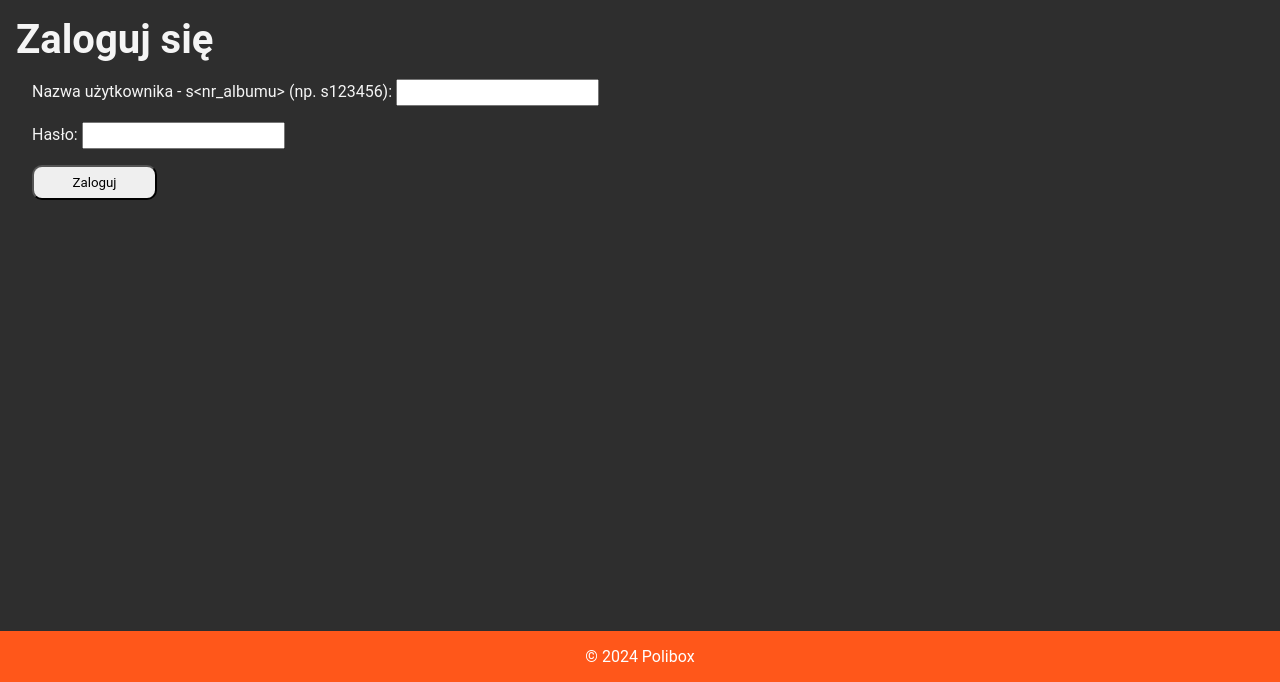
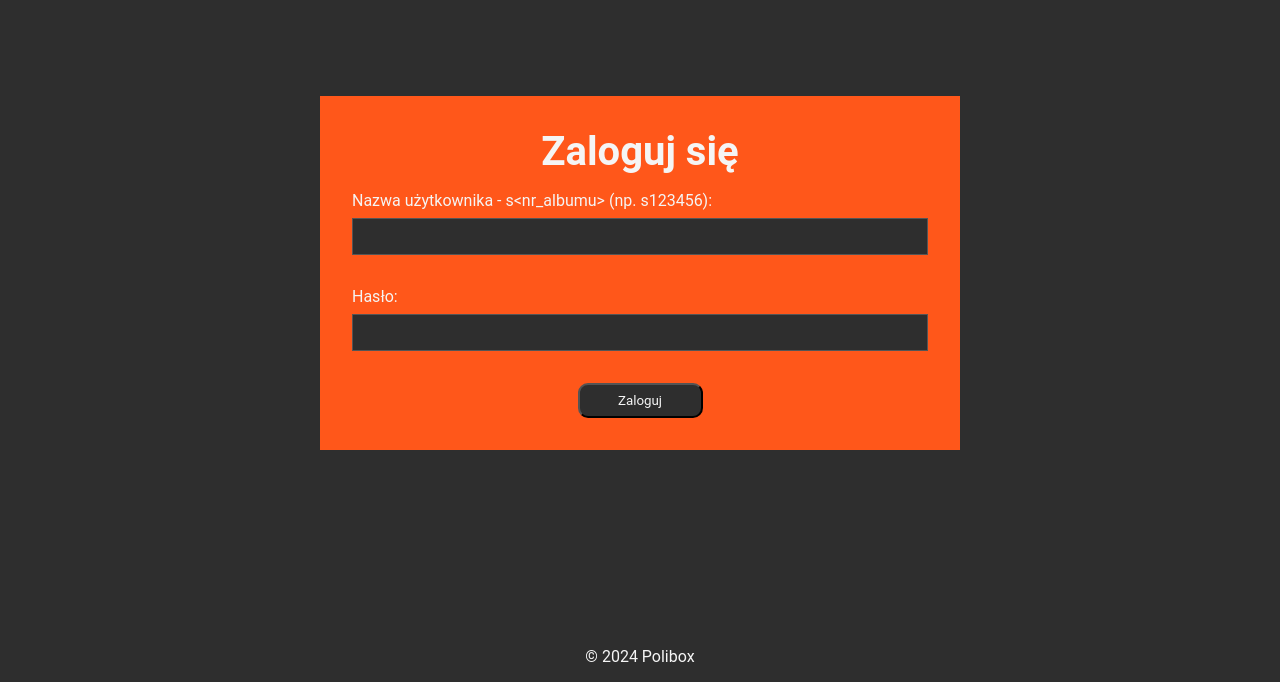
Before and after one commit to m-sadkowski/Polibox, a Django app: page /users/login/ in a window 1280 px wide. Shown: the part 118-800 px from the top of the page. Run offline with Django 5.2, Linux system fonts and the light colour scheme.

Commit message:
CSS and user's authentication forms update

```diff
--- a/myproject/static/css/style.css
+++ b/myproject/static/css/style.css
@@ -13,7 +13,7 @@ html, body {
 
 body {
     min-height: 100vh;
-    background-color: #2E2E2E ;
+    background-color: #2E2E2E;
     color: whitesmoke;
     font-size: 3rem;
 }
@@ -97,10 +97,13 @@ a:hover {
 
 .form-with-validation {
     font-size: 1rem;
-    padding: 1rem;
+    color: whitesmoke;
+    padding: 2rem;
     display: flex;
     flex-direction: column;
     gap: 1rem;
+    min-width: 40rem;
+    background-color: #ff571a;
 }
 
 .form-with-validation div {
@@ -109,15 +112,46 @@ a:hover {
     gap: 0.5rem;
 }
 
-.form-with-validation input {
-    padding: 0.25rem;
-    max-width: 300px;
+.form-with-validation label {
+    display: block;
+    margin-bottom: 0.5rem;
+}
+
+.form-with-validation input,
+.form-with-validation select,
+.form-with-validation textarea {
+    display: block;
+    width: 100%;
+    padding: 0.5rem;
+    margin-bottom: 1rem;
+    font-size: 1rem;
+}
+
+/* Added CSS for email and password input fields */
+.form-with-validation input[type="email"],
+.form-with-validation input[type="password"] {
+    background-color: #2E2E2E;
+    color: whitesmoke;
+    border: 1px solid #555;
+}
+
+.form-with-validation input[type="email"]::placeholder,
+.form-with-validation input[type="password"]::placeholder {
+    color: #aaa;
 }
 
 .form-submit {
     padding: 0.5rem;
     border-radius: 10px;
     width: 125px;
+    margin: 0 auto;
+    display: block;
+    background-color: #2E2E2E;
+    color: whitesmoke;
+}
+
+.form-submit:hover {
+    opacity: 0.6;
 }
 
 .helptext {
@@ -145,12 +179,18 @@ a:hover {
 footer {
     margin-top: auto;
     padding: 1rem;
-    background-color: #ff571a;
-    color: white;
     text-align: center;
-    font-size: 1.5rem;
+    font-size: 1rem;
 }
 
 .navlink {
     color: white;
 }
+
+.user-pass-form {
+    display: flex;
+    flex-direction: column;
+    align-items: center;
+    justify-content: center;
+    padding: 5rem;
+}
--- a/myproject/users/forms.py
+++ b/myproject/users/forms.py
@@ -4,6 +4,12 @@ from django.contrib.auth.models import User
 
 class CustomUserCreationForm(UserCreationForm):
     email = forms.EmailField(required=True)
+    password2 = forms.CharField(
+        label="Potwierdź hasło",
+        strip=False,
+        widget=forms.PasswordInput(attrs={'autocomplete': 'new-password'}),
+        help_text='',  # Ukrycie domyślnego tekstu pomocniczego
+    )
 
     class Meta:
         model = User
--- a/myproject/users/templates/users/login.html
+++ b/myproject/users/templates/users/login.html
@@ -5,8 +5,10 @@
 {% endblock %}
 
 {% block content %}
-    <h1>Zaloguj się</h1>
+    <div class="user-pass-form">
+        <div class="form-container">
             <form class="form-with-validation" action="/users/login/" method="post">
+                <h1 style="text-align: center;">Zaloguj się</h1>
                 {% csrf_token %}
                 {{ form.as_p }}
                 {% if request.GET.next %}
@@ -14,4 +16,6 @@
                 {% endif %}
                 <button class="form-submit">Zaloguj</button>
             </form>
+        </div>
+    </div>
 {% endblock %}
```
Also changed, not shown: myproject/users/templates/users/register.html (+9 -6 lines). Lines whose indentation alone changed are shown as unchanged.
